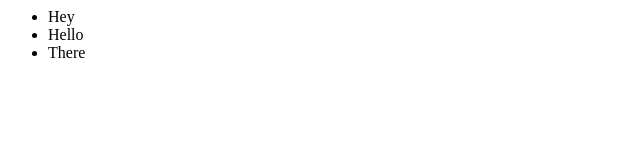
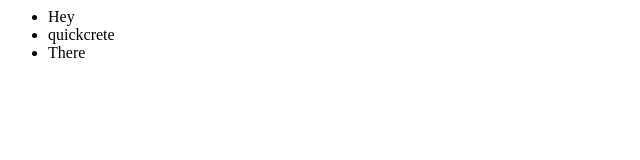
Before and after one commit to gitxander/hello-world, a plain HTML site: page index.html in a window 1280 px wide. Shown: the full height of the page, 0-640 px from the left. Drawn offline with Linux system fonts and the light colour scheme.

Commit message:
quickconcrete

```diff
--- a/index.html
+++ b/index.html
@@ -3,7 +3,7 @@
 		<div>
 			<ul>
 				<li>Hey</li>
-				<li>Hello</li>
+				<li>quickcrete</li>
 				<li>There</li>
 			</ul>
 		</div>
```
